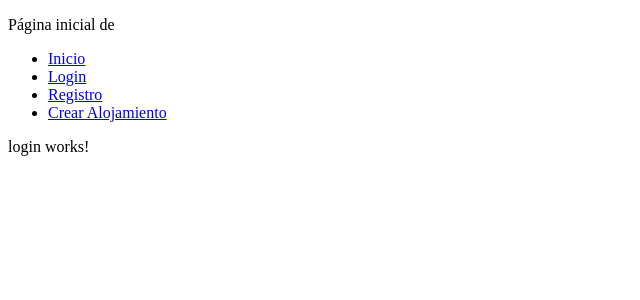
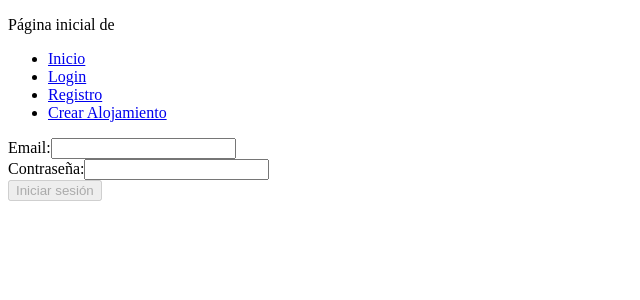
Before and after one commit to jecayonm8/front-advanzedProyect, an Angular app: page /login in a window 1280 px wide. Shown: the top 300 px of the page, without its empty margins (0-640 px from the left). Built offline with nearby package versions, Linux system fonts and the light colour scheme.

Commit message:
Adelanto guia: paso 27. Formulario de login ya hecho.

```diff
--- a/src/app/pages/login/login.html
+++ b/src/app/pages/login/login.html
@@ -1 +1,25 @@
-<p>login works!</p>
+<form [formGroup]="loginForm" (ngSubmit)="login()" novalidate>
+  <div>
+    <label>Email:</label>
+    <input type="email" formControlName="email" />
+    @if (loginForm.get('email')?.hasError('required') && loginForm.get('email')?.touched) {
+      <p>El email es obligatorio</p>
+    }
+    @else if (loginForm.get('email')?.hasError('email') && loginForm.get('email')?.touched) {
+      <p>Ingrese un email válido</p>
+    }
+  </div>
+
+  <div>
+    <label>Contraseña:</label>
+    <input type="password" formControlName="password" />
+    @if (loginForm.get('password')?.hasError('required') && loginForm.get('password')?.touched) {
+      <p>La contraseña es obligatoria</p>
+    }
+    @if ((loginForm.get('password')?.hasError('minlength') || loginForm.get('password')?.hasError('maxlength')) && loginForm.get('password')?.touched) {
+      <p>La contraseña debe tener entre 7 y 10 caracteres</p>
+    }
+  </div>
+
+  <button type="submit" [disabled]="loginForm.invalid">Iniciar sesión</button>
+</form>
--- a/src/app/pages/login/login.ts
+++ b/src/app/pages/login/login.ts
@@ -1,11 +1,33 @@
 import { Component } from '@angular/core';
+import { FormBuilder, FormGroup, ReactiveFormsModule, Validators } from '@angular/forms';
 
 @Component({
   selector: 'app-login',
-  imports: [],
+  imports: [ReactiveFormsModule],
   templateUrl: './login.html',
   styleUrl: './login.css'
 })
 export class Login {
+  loginForm!: FormGroup;
+
+  constructor(private formBuilder: FormBuilder) {
+    this.createForm();
+  }
+
+  private createForm() {
+    this.loginForm = this.formBuilder.group({
+      email: ['', [Validators.required, Validators.email]],
+      password: ['', [Validators.required, Validators.minLength(7), Validators.maxLength(10)]]
+    });
+  }
+
+  public login() {
+    if (this.loginForm.invalid) {
+      this.loginForm.markAllAsTouched();
+      return;
+    }
+
+    console.log(this.loginForm.value);
+  }
 
 }
--- a/src/app/pages/register/register.html
+++ b/src/app/pages/register/register.html
@@ -8,10 +8,19 @@
         <label>Teléfono: </label>
         <input type="text" formControlName="phone" />
     </div>
+    <div>
+        <label>Ciudad: </label>
+        <select formControlName="city">
+            <option value="">Seleccione una ciudad</option>
+            @for (city of cities; track city) {
+            <option [value]="city">{{ city }}</option>
+            }
+        </select>
+    </div>
 
     <div>
         <label>Foto de perfil: </label>
-        <input type="file" />
+        <input type="file" formControlName="photoUrl" (change)="onFileChange($event)" />
     </div>
 
     <div>
--- a/src/app/pages/register/register.ts
+++ b/src/app/pages/register/register.ts
@@ -9,29 +9,31 @@ import { AbstractControlOptions, FormBuilder, FormGroup, ReactiveFormsModule, Va
 })
 export class Register {
 
+  cities: string[];
   registerForm!: FormGroup;
 
   constructor(private formBuilder: FormBuilder) {
     this.createForm();
+    this.cities = ['Bogotá', 'Medellín', 'Cali', 'Armenia', 'Barranquilla', 'Cartagena'];
   }
 
   private createForm() {
     this.registerForm = this.formBuilder.group({
       name: ['', [Validators.required]],
       phone: ['', [Validators.required, Validators.maxLength(10)]],
-    photoUrl: [''],
+      photoUrl: [null],
+      city: ['', [Validators.required]],
       dateBirth: ['', [Validators.required]],
       email: ['', [Validators.required, Validators.email]],
       password: ['', [Validators.required, Validators.maxLength(10), Validators.minLength(7)]],
       repeatPassword: ['', [Validators.required, Validators.maxLength(10), Validators.minLength(7)]]
 
-  }, {validators: this.passwordsMatchValidator } as AbstractControlOptions);
+    }, { validators: this.passwordsMatchValidator } as AbstractControlOptions);
   }
 
   public passwordsMatchValidator(formGroup: FormGroup) {
     const password = formGroup.get('password')?.value;
     const confirmaPassword = formGroup.get('repeatPassword')?.value;
-
     // Si las contraseñas no coinciden, devuelve un error, de lo contrario, null
     return password == confirmaPassword ? null : { passwordsMismatch: true };
   }
@@ -40,4 +42,17 @@ export class Register {
     console.log(this.registerForm.value);
   }
 
+  public onFileChange(event: Event) {
+    const input = event.target as HTMLInputElement;
+
+    if (input.files && input.files.length > 0) {
+      const file = input.files[0];
+      this.registerForm.patchValue({ photoUrl: file });
+      this.registerForm.get('photoUrl')?.updateValueAndValidity();
+    } else {
+      this.registerForm.patchValue({ photoUrl: null });
+      this.registerForm.get('photoUrl')?.updateValueAndValidity();
     }
+  }
+
+}
```
Lines whose indentation alone changed are shown as unchanged.
